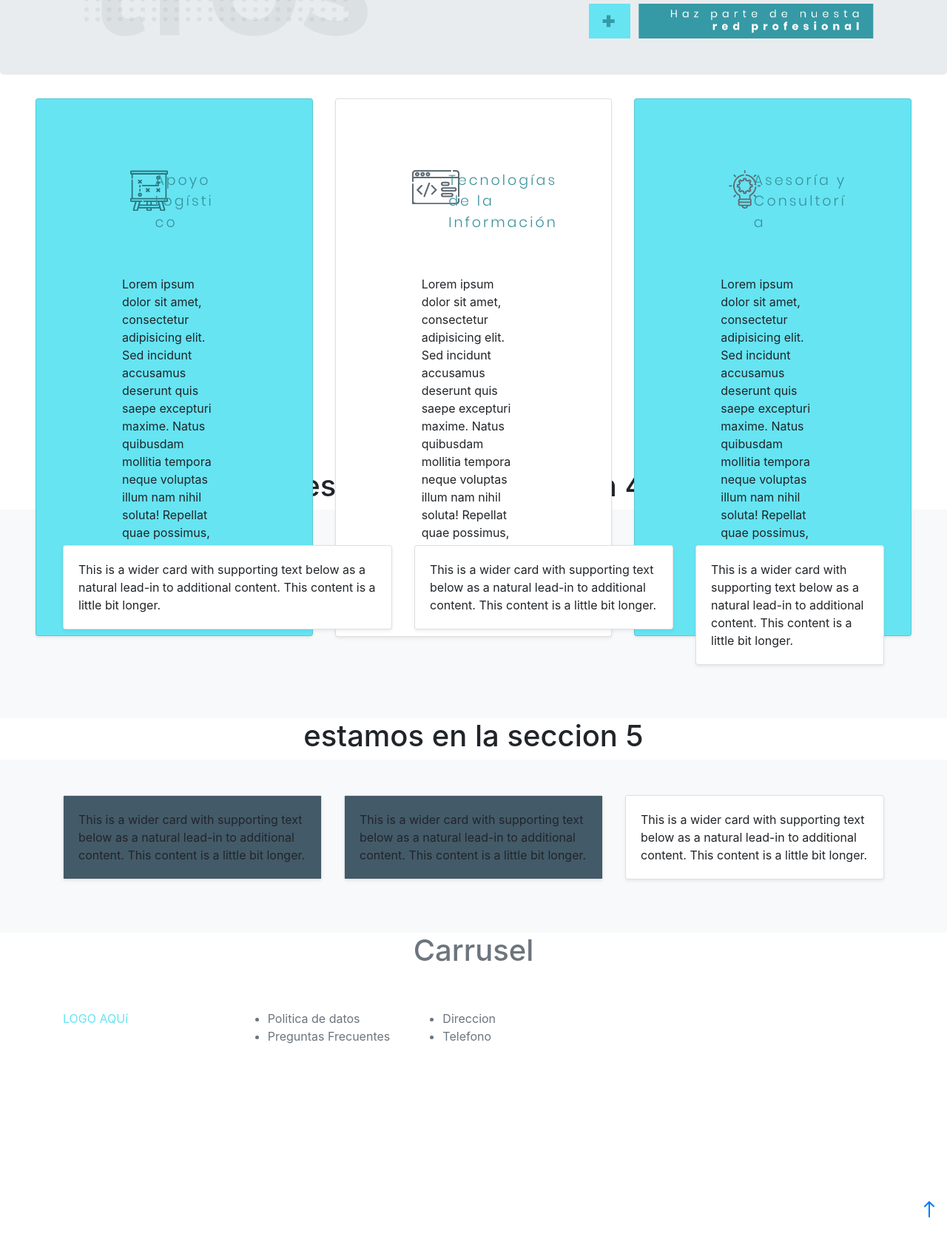
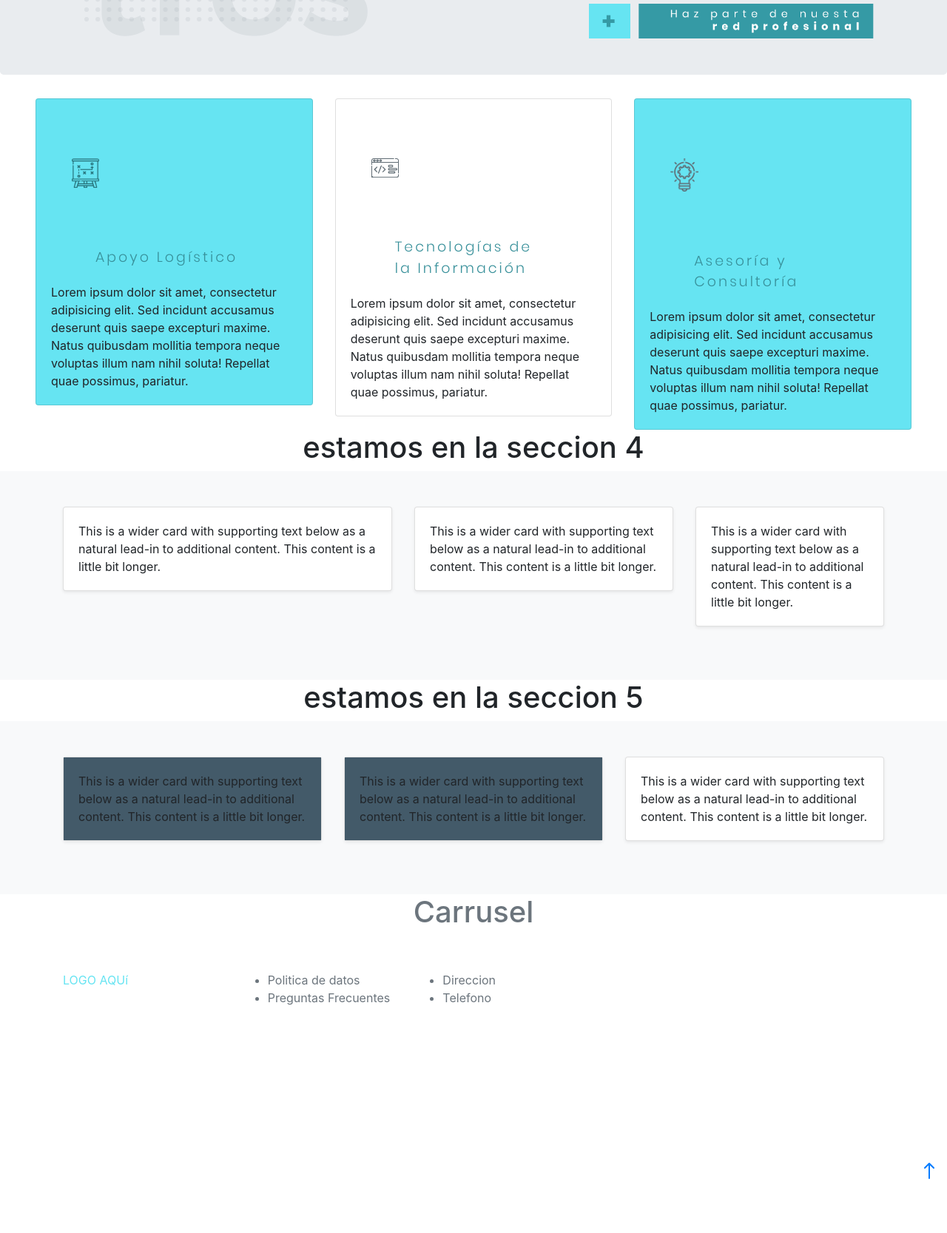
Before and after one commit to JJGuaca/EstratcoProyecto, a PHP site: page / in a window 1280 px wide. Shown: the part 1080-2747 px from the top of the page at 74% size. After the commit the page ends 2674 px from the top, so only its background shows below. Run offline with PHP 8.4, Linux system fonts and the light colour scheme; some web fonts are replaced; grey boxes are pictures that could not be loaded.

Commit message:
Correccion

```diff
--- a/css/propios.css
+++ b/css/propios.css
@@ -57,3 +57,7 @@ a>button{
 div>p{
     margin-bottom: 0rem;
 }
+.card-img-top {
+    width: 10%;
+    margin:5rem 3rem;
+}
--- a/index.html
+++ b/index.html
@@ -75,10 +75,41 @@
 
 		<!--SECCION 3-->
 		<section id="secc3">
+			<div class="row pl-5 pr-5">
+				<div class="col-md-4">
+					<div class="card bg-dark2">
+						<img class="card-img-top mr-5"  src="img/slider1/apoyo-logistico.png" alt="APOYO">
+						<h3 style="font-family: 'Poppins-Light';font-weight: 300;font-size: 19px;color: #38909a;line-height: 1.8rem;letter-spacing: 3px; margin:0rem 5rem">Apoyo Logístico</h3>
+						<div class="card-body">
+							<p class="card-text">Lorem ipsum dolor sit amet, consectetur adipisicing elit. Sed incidunt accusamus deserunt quis saepe excepturi maxime. Natus quibusdam mollitia tempora neque voluptas illum nam nihil soluta! Repellat quae possimus, pariatur.</p>
+						</div>
+					</div>
+				</div>
+				<div class="col-md-4">
+					<div class="card">
+						<img class="card-img-top mr-5" src="img/slider1/tecnologias-de-la-info.png" alt="TECNOLOGÍA">
+						<h3 style="font-family: 'Poppins-Light';font-weight: 300;font-size: 19px;color: #38909a;line-height: 1.8rem;letter-spacing: 3px; margin:0rem 5rem">Tecnologías de la Información</h3>
+						<div class="card-body">
+							<p class="card-text">Lorem ipsum dolor sit amet, consectetur adipisicing elit. Sed incidunt accusamus deserunt quis saepe excepturi maxime. Natus quibusdam mollitia tempora neque voluptas illum nam nihil soluta! Repellat quae possimus, pariatur.</p>
+						</div>
+					</div>
+
+				</div>
+				<div class="col-md-4">
+					<div class="card bg-dark2">
+						<img class="card-img-top mr-5" src="img/slider1/asesoria-y-consultoria.png" alt="CONSULTORíA">
+						<h3 style="font-family: 'Poppins-Light';font-weight: 300;font-size: 19px;color: #38909a;line-height: 1.8rem;letter-spacing: 3px; margin:0rem 5rem">Asesoría y Consultoría</h3>
+						<div class="card-body">
+							<p class="card-text">Lorem ipsum dolor sit amet, consectetur adipisicing elit. Sed incidunt accusamus deserunt quis saepe excepturi maxime. Natus quibusdam mollitia tempora neque voluptas illum nam nihil soluta! Repellat quae possimus, pariatur.</p>
+						</div>
+					</div>
+				</div>
+			</div>
+			<!--
 				<div class="pl-5 pr-5 pb-3" style="height: 500px; width: 100%;">
 					<div class="row">
-						<!--CARD APOYO-->
-						<div class="col-md-4">
+					CARD APOYO
+						<div class="card col-md-4">
 							<div class="card mb-4 shadow-sm bg-dark2">
 								<div class="row ml-5 mr-5 pl-3 pr-3 mt-5 pt-5">
 									<div class="col-md-4">
@@ -98,7 +129,7 @@
 								</div>
 							</div>
 						</div>
-						<!--CARD TECNOLOGIASDE LA INFORMACION-->
+					CARD TECNOLOGIASDE LA INFORMACION
 						<div class="col-md-4">
 							<div class="card mb-4 shadow-sm">
 								<div class="row ml-4 mr-4 pl-3 pr-3 mt-5 pt-5">
@@ -118,7 +149,7 @@
 								</div>
 							</div>
 						</div>
-						<!--CARD ASESORIA Y CONSULTORIA-->
+						CARD ASESORIA Y CONSULTORIA
 						<div class="col-md-4">
 							<div class="card mb-4 shadow-sm bg-dark2">
 								<div class="row ml-5 mr-5 pl-3 pr-3 mt-5 pt-5">
@@ -140,7 +171,7 @@
 						</div>
 
 					</div>
-				</div>
+				</div>-->
 		</section>
 		<section id="secc4">
 			<h1 class="text-center">estamos en la seccion 4</h1>
```
